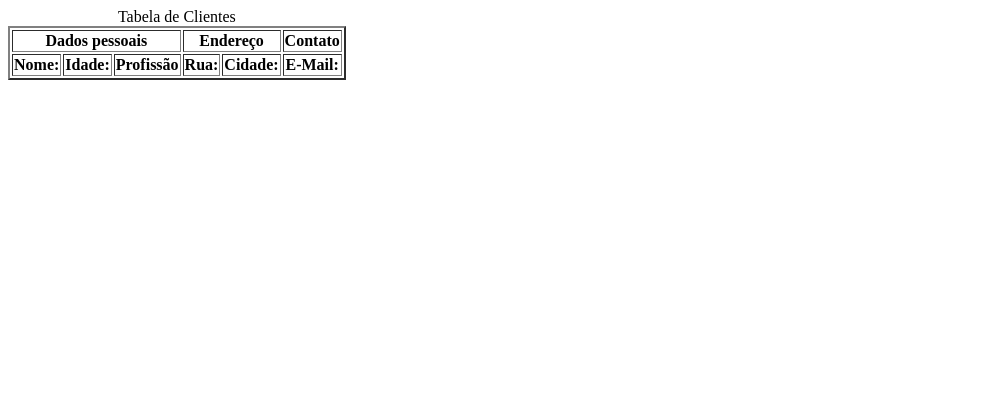
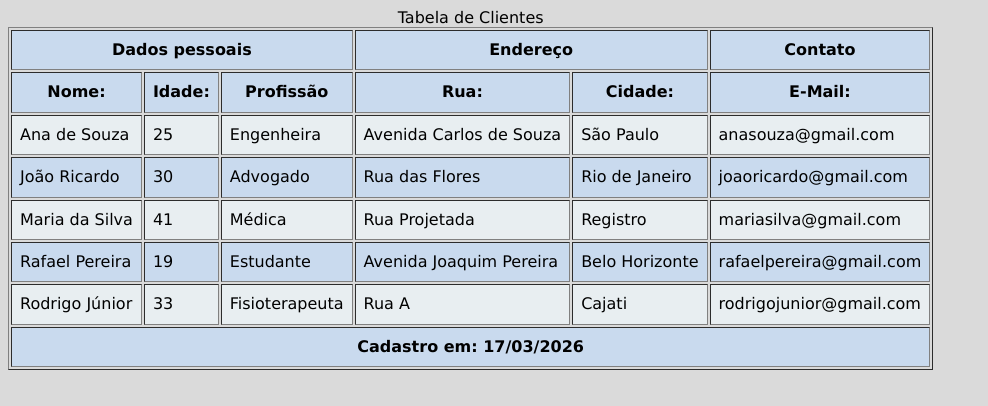
Before and after one commit to JulioCesardossantoslima/dw1-fatecregistro, a plain HTML site: page Aula05_tabela/aula5tabelaformatada.html in a window 1280 px wide. Shown: the whole page, without its empty margins (0-988 px from the left). Drawn offline with Linux system fonts and the light colour scheme.

Commit message:
aula05_3_2

```diff
--- a/Aula05_tabela/aula5tabelaformatada.html
+++ b/Aula05_tabela/aula5tabelaformatada.html
@@ -4,13 +4,41 @@
     <meta charset="UTF-8" />
     <meta name="viewport" content="width=device-width, initial-scale=1.0" />
     <title>Tabela Zebrada</title>
+    <!-- CSS interno, onde os atributos são dentro do html na tag HEAD -->
+    <style>
+      /* CSS interno, a formatação é atraves de seletores */
+      body {
+        /* Trocar a cor do Fundo */
+        /* Pode se usar Hexadecimal ou RGB ou outros tipos para definir a cor */
+        background-color: #dadada;
+        /* Trocar a fonte do texto da pagina */
+        font-family: Verdana;
+        td,
+        th {
+          /* Espaçamento de 6 pixels */
+          padding: 8px;
+          /* Espaçamento vertical sobre a linha */
+          line-height: 1.4;
+        }
+        /* Fazer um padrão de zebras atravas das linhas pares e impares*/
+        /* nth-child(EVEN) para escolher as pares */
+        tr:nth-child(even) {
+          background-color: #e8eef1;
+        }
+        /* nth-child(ODD) para escolher as impares */
+        tr:nth-child(odd) {
+          background-color: #c9daee;
+        }
+      }
+    </style>
   </head>
   <body>
-    <table border="2">
+    <table border="1">
       <caption>
         Tabela de Clientes
       </caption>
-      <thead>
+      <!-- CSS in-line, onde se coloca o atributo dentro da tag-->
+      <thead style="background-color: lightblue">
         <tr>
           <th colspan="3">Dados pessoais</th>
           <th colspan="2">Endereço</th>
@@ -26,7 +54,52 @@
           <th>Cidade:</th>
           <th>E-Mail:</th>
         </tr>
+        <tr>
+          <td>Ana de Souza</td>
+          <td>25</td>
+          <td>Engenheira</td>
+          <td>Avenida Carlos de Souza</td>
+          <td>São Paulo</td>
+          <td>anasouza@gmail.com</td>
+        </tr>
+        <tr>
+          <td>João Ricardo</td>
+          <td>30</td>
+          <td>Advogado</td>
+          <td>Rua das Flores</td>
+          <td>Rio de Janeiro</td>
+          <td>joaoricardo@gmail.com</td>
+        </tr>
+        <tr>
+          <td>Maria da Silva</td>
+          <td>41</td>
+          <td>Médica</td>
+          <td>Rua Projetada</td>
+          <td>Registro</td>
+          <td>mariasilva@gmail.com</td>
+        </tr>
+        <tr>
+          <td>Rafael Pereira</td>
+          <td>19</td>
+          <td>Estudante</td>
+          <td>Avenida Joaquim Pereira</td>
+          <td>Belo Horizonte</td>
+          <td>rafaelpereira@gmail.com</td>
+        </tr>
+        <tr>
+          <td>Rodrigo Júnior</td>
+          <td>33</td>
+          <td>Fisioterapeuta</td>
+          <td>Rua A</td>
+          <td>Cajati</td>
+          <td>rodrigojunior@gmail.com</td>
+        </tr>
       </tbody>
+      <tfoot>
+        <tr>
+          <th colspan="6">Cadastro em: 17/03/2026</th>
+        </tr>
+      </tfoot>
     </table>
   </body>
 </html>
```
